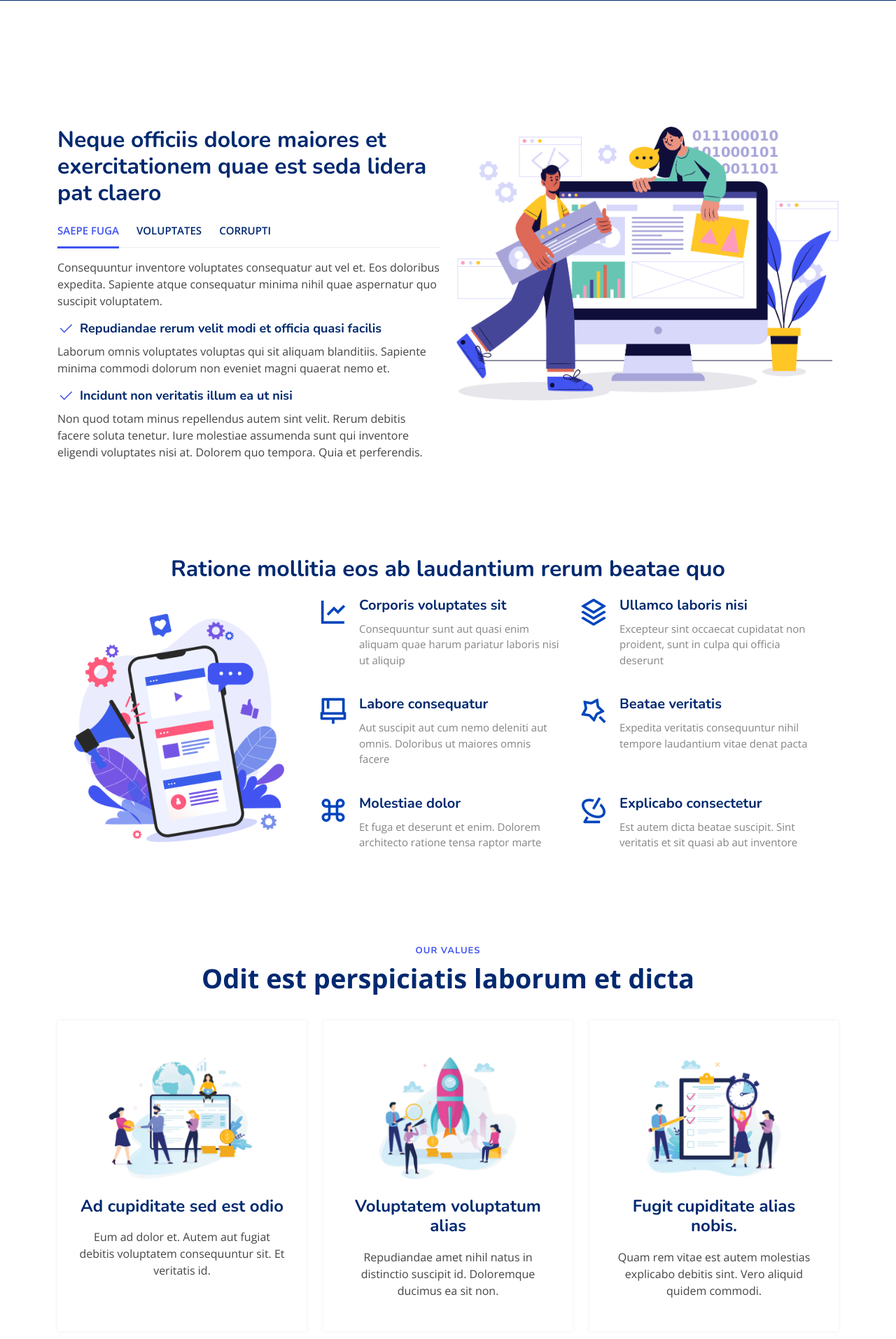
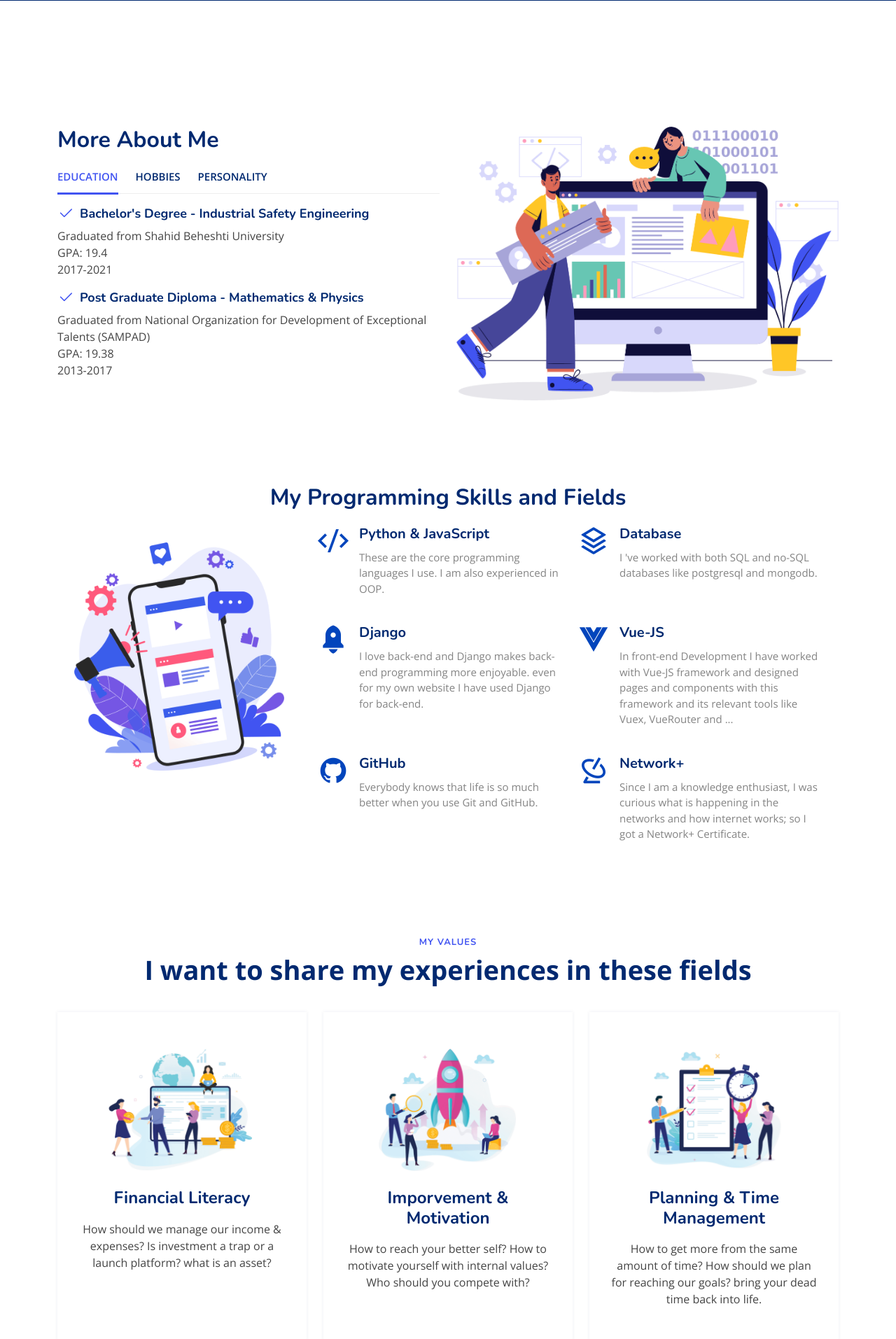
Before and after one commit to Malekpour99/themalekpour.com, a Django app: page /about in a window 1280 px wide. Shown: the part 184-2097 px from the top of the page at 70% size. Run offline with Django 4.2, Linux system fonts and the light colour scheme; some libraries are stand-ins or nearby versions.

Commit message:
about template - context data
Replaced static data with our context data and used for loops to prevent unnecessary repetition

```diff
--- a/templates/website/about.html
+++ b/templates/website/about.html
@@ -21,18 +21,18 @@
         <!-- Feature Tabs -->
         <div class="row feture-tabs" data-aos="fade-up">
           <div class="col-lg-6">
-            <h3>Neque officiis dolore maiores et exercitationem quae est seda lidera pat claero</h3>
+            <h3>More About Me</h3>
 
             <!-- Tabs -->
             <ul class="nav nav-pills mb-3">
               <li>
-                <a class="nav-link active" data-bs-toggle="pill" href="#tab1">Saepe fuga</a>
+                <a class="nav-link active" data-bs-toggle="pill" href="#tab1">Education</a>
               </li>
               <li>
-                <a class="nav-link" data-bs-toggle="pill" href="#tab2">Voluptates</a>
+                <a class="nav-link" data-bs-toggle="pill" href="#tab2">Hobbies</a>
               </li>
               <li>
-                <a class="nav-link" data-bs-toggle="pill" href="#tab3">Corrupti</a>
+                <a class="nav-link" data-bs-toggle="pill" href="#tab3">Personality</a>
               </li>
             </ul><!-- End Tabs -->
 
@@ -40,45 +40,33 @@
             <div class="tab-content">
 
               <div class="tab-pane fade show active" id="tab1">
-                <p>Consequuntur inventore voluptates consequatur aut vel et. Eos doloribus expedita. Sapiente atque consequatur minima nihil quae aspernatur quo suscipit voluptatem.</p>
+                {% for degree in degrees %}
                   <div class="d-flex align-items-center mb-2">
                     <i class="bi bi-check2"></i>
-                  <h4>Repudiandae rerum velit modi et officia quasi facilis</h4>
+                    <h4>{{ degree.title|title }}</h4>
                   </div>
-                <p>Laborum omnis voluptates voluptas qui sit aliquam blanditiis. Sapiente minima commodi dolorum non eveniet magni quaerat nemo et.</p>
-                <div class="d-flex align-items-center mb-2">
-                  <i class="bi bi-check2"></i>
-                  <h4>Incidunt non veritatis illum ea ut nisi</h4>
-                </div>
-                <p>Non quod totam minus repellendus autem sint velit. Rerum debitis facere soluta tenetur. Iure molestiae assumenda sunt qui inventore eligendi voluptates nisi at. Dolorem quo tempora. Quia et perferendis.</p>
+                  <p>{{ degree.explanation|safe }}</p>
+                {% endfor %}
               </div><!-- End Tab 1 Content -->
 
               <div class="tab-pane fade show" id="tab2">
-                <p>Consequuntur inventore voluptates consequatur aut vel et. Eos doloribus expedita. Sapiente atque consequatur minima nihil quae aspernatur quo suscipit voluptatem.</p>
+                {% for hobby in hobbies %}
                   <div class="d-flex align-items-center mb-2">
                     <i class="bi bi-check2"></i>
-                  <h4>Repudiandae rerum velit modi et officia quasi facilis</h4>
+                    <h4>{{ hobby.title|title }}</h4>
                   </div>
-                <p>Laborum omnis voluptates voluptas qui sit aliquam blanditiis. Sapiente minima commodi dolorum non eveniet magni quaerat nemo et.</p>
-                <div class="d-flex align-items-center mb-2">
-                  <i class="bi bi-check2"></i>
-                  <h4>Incidunt non veritatis illum ea ut nisi</h4>
-                </div>
-                <p>Non quod totam minus repellendus autem sint velit. Rerum debitis facere soluta tenetur. Iure molestiae assumenda sunt qui inventore eligendi voluptates nisi at. Dolorem quo tempora. Quia et perferendis.</p>
+                  <p>{{ hobby.explanation|safe }}</p>
+                {% endfor %}
               </div><!-- End Tab 2 Content -->
 
               <div class="tab-pane fade show" id="tab3">
-                <p>Consequuntur inventore voluptates consequatur aut vel et. Eos doloribus expedita. Sapiente atque consequatur minima nihil quae aspernatur quo suscipit voluptatem.</p>
+                {% for ethic in ethics %}
                   <div class="d-flex align-items-center mb-2">
                     <i class="bi bi-check2"></i>
-                  <h4>Repudiandae rerum velit modi et officia quasi facilis</h4>
+                    <h4>{{ ethic.title }}</h4>
                   </div>
-                <p>Laborum omnis voluptates voluptas qui sit aliquam blanditiis. Sapiente minima commodi dolorum non eveniet magni quaerat nemo et.</p>
-                <div class="d-flex align-items-center mb-2">
-                  <i class="bi bi-check2"></i>
-                  <h4>Incidunt non veritatis illum ea ut nisi</h4>
-                </div>
-                <p>Non quod totam minus repellendus autem sint velit. Rerum debitis facere soluta tenetur. Iure molestiae assumenda sunt qui inventore eligendi voluptates nisi at. Dolorem quo tempora. Quia et perferendis.</p>
+                  <p>{{ ethic.explanation|safe }}</p>
+                {% endfor %}
               </div><!-- End Tab 3 Content -->
 
             </div>
@@ -93,7 +81,7 @@
 
         <!-- Feature Icons -->
         <div class="row feature-icons" data-aos="fade-up">
-          <h3>Ratione mollitia eos ab laudantium rerum beatae quo</h3>
+          <h3>My Programming Skills and Fields</h3>
 
           <div class="row">
 
@@ -104,53 +92,15 @@
             <div class="col-xl-8 d-flex content">
               <div class="row align-self-center gy-4">
 
+                {% for skill in skills %}
                   <div class="col-md-6 icon-box" data-aos="fade-up">
-                  <i class="ri-line-chart-line"></i>
+                    <i class="ri-{{ skill.icon }}"></i>
                     <div>
-                    <h4>Corporis voluptates sit</h4>
-                    <p>Consequuntur sunt aut quasi enim aliquam quae harum pariatur laboris nisi ut aliquip</p>
+                      <h4>{{ skill.title }}</h4>
+                      <p>{{ skill.explanation }}</p>
                     </div>
                   </div>
-
-                <div class="col-md-6 icon-box" data-aos="fade-up" data-aos-delay="100">
-                  <i class="ri-stack-line"></i>
-                  <div>
-                    <h4>Ullamco laboris nisi</h4>
-                    <p>Excepteur sint occaecat cupidatat non proident, sunt in culpa qui officia deserunt</p>
-                  </div>
-                </div>
-
-                <div class="col-md-6 icon-box" data-aos="fade-up" data-aos-delay="200">
-                  <i class="ri-brush-4-line"></i>
-                  <div>
-                    <h4>Labore consequatur</h4>
-                    <p>Aut suscipit aut cum nemo deleniti aut omnis. Doloribus ut maiores omnis facere</p>
-                  </div>
-                </div>
-
-                <div class="col-md-6 icon-box" data-aos="fade-up" data-aos-delay="300">
-                  <i class="ri-magic-line"></i>
-                  <div>
-                    <h4>Beatae veritatis</h4>
-                    <p>Expedita veritatis consequuntur nihil tempore laudantium vitae denat pacta</p>
-                  </div>
-                </div>
-
-                <div class="col-md-6 icon-box" data-aos="fade-up" data-aos-delay="400">
-                  <i class="ri-command-line"></i>
-                  <div>
-                    <h4>Molestiae dolor</h4>
-                    <p>Et fuga et deserunt et enim. Dolorem architecto ratione tensa raptor marte</p>
-                  </div>
-                </div>
-
-                <div class="col-md-6 icon-box" data-aos="fade-up" data-aos-delay="500">
-                  <i class="ri-radar-line"></i>
-                  <div>
-                    <h4>Explicabo consectetur</h4>
-                    <p>Est autem dicta beatae suscipit. Sint veritatis et sit quasi ab aut inventore</p>
-                  </div>
-                </div>
+                {% endfor %}
 
               </div>
             </div>
@@ -169,8 +119,8 @@
       <div class="container" data-aos="fade-up">
 
         <header class="section-header">
-          <h2>Our Values</h2>
-          <p>Odit est perspiciatis laborum et dicta</p>
+          <h2>My Values</h2>
+          <p>I want to share my experiences in these fields</p>
         </header>
 
         <div class="row">
@@ -178,24 +128,24 @@
           <div class="col-lg-4" data-aos="fade-up" data-aos-delay="200">
             <div class="box">
               <img src="{% static 'img/values-1.png' %}" class="img-fluid" alt="">
-              <h3>Ad cupiditate sed est odio</h3>
-              <p>Eum ad dolor et. Autem aut fugiat debitis voluptatem consequuntur sit. Et veritatis id.</p>
+              <h3>Financial Literacy</h3>
+              <p>How should we manage our income & expenses? Is investment a trap or a launch platform? what is an asset?</p>
             </div>
           </div>
 
           <div class="col-lg-4 mt-4 mt-lg-0" data-aos="fade-up" data-aos-delay="400">
             <div class="box">
               <img src="{% static 'img/values-2.png' %}" class="img-fluid" alt="">
-              <h3>Voluptatem voluptatum alias</h3>
-              <p>Repudiandae amet nihil natus in distinctio suscipit id. Doloremque ducimus ea sit non.</p>
+              <h3>Imporvement & Motivation</h3>
+              <p>How to reach your better self? How to motivate yourself with internal values? Who should you compete with?</p>
             </div>
           </div>
 
           <div class="col-lg-4 mt-4 mt-lg-0" data-aos="fade-up" data-aos-delay="600">
             <div class="box">
               <img src="{% static 'img/values-3.png' %}" class="img-fluid" alt="">
-              <h3>Fugit cupiditate alias nobis.</h3>
-              <p>Quam rem vitae est autem molestias explicabo debitis sint. Vero aliquid quidem commodi.</p>
+              <h3>Planning & Time Management</h3>
+              <p>How to get more from the same amount of time? How should we plan for reaching our goals? bring your dead time back into life.</p>
             </div>
           </div>
 
```
Lines whose indentation alone changed are shown as unchanged.
